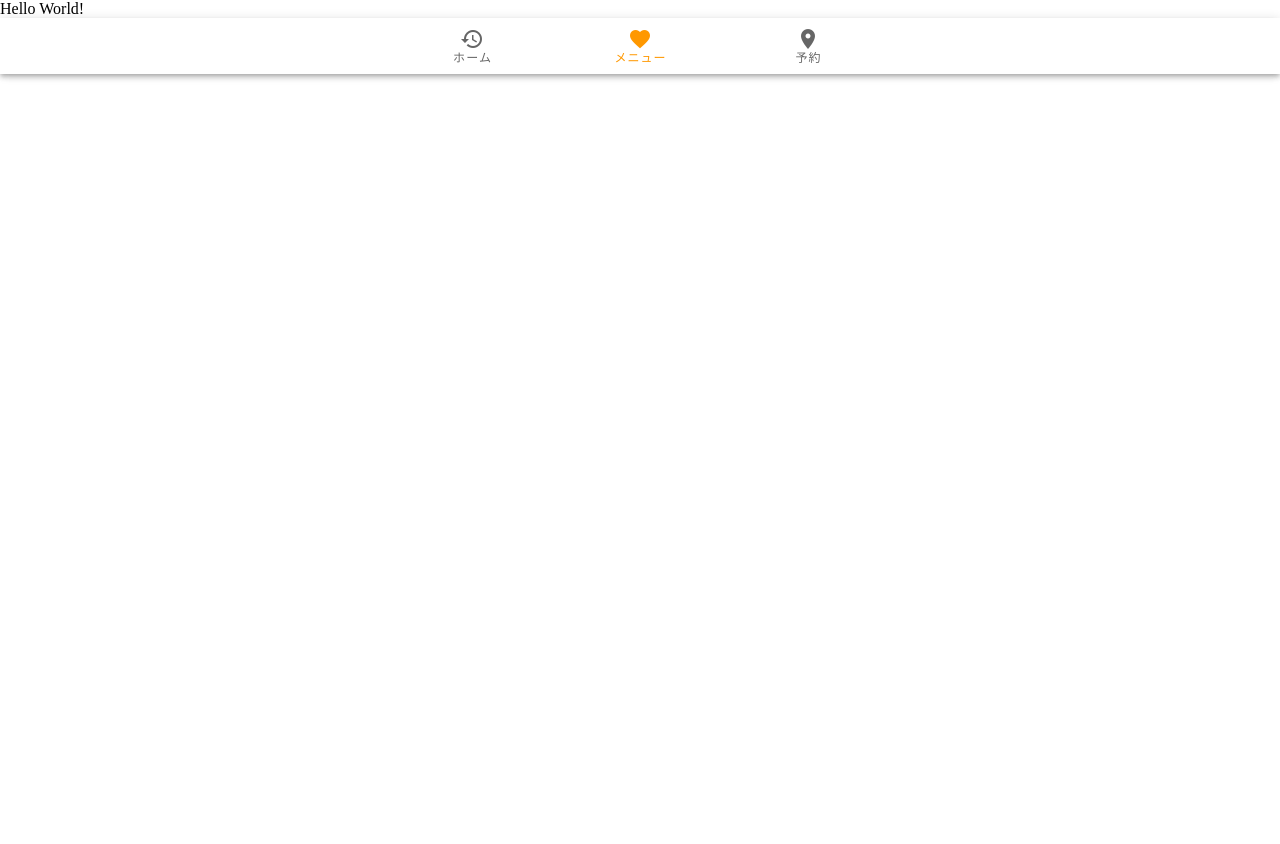
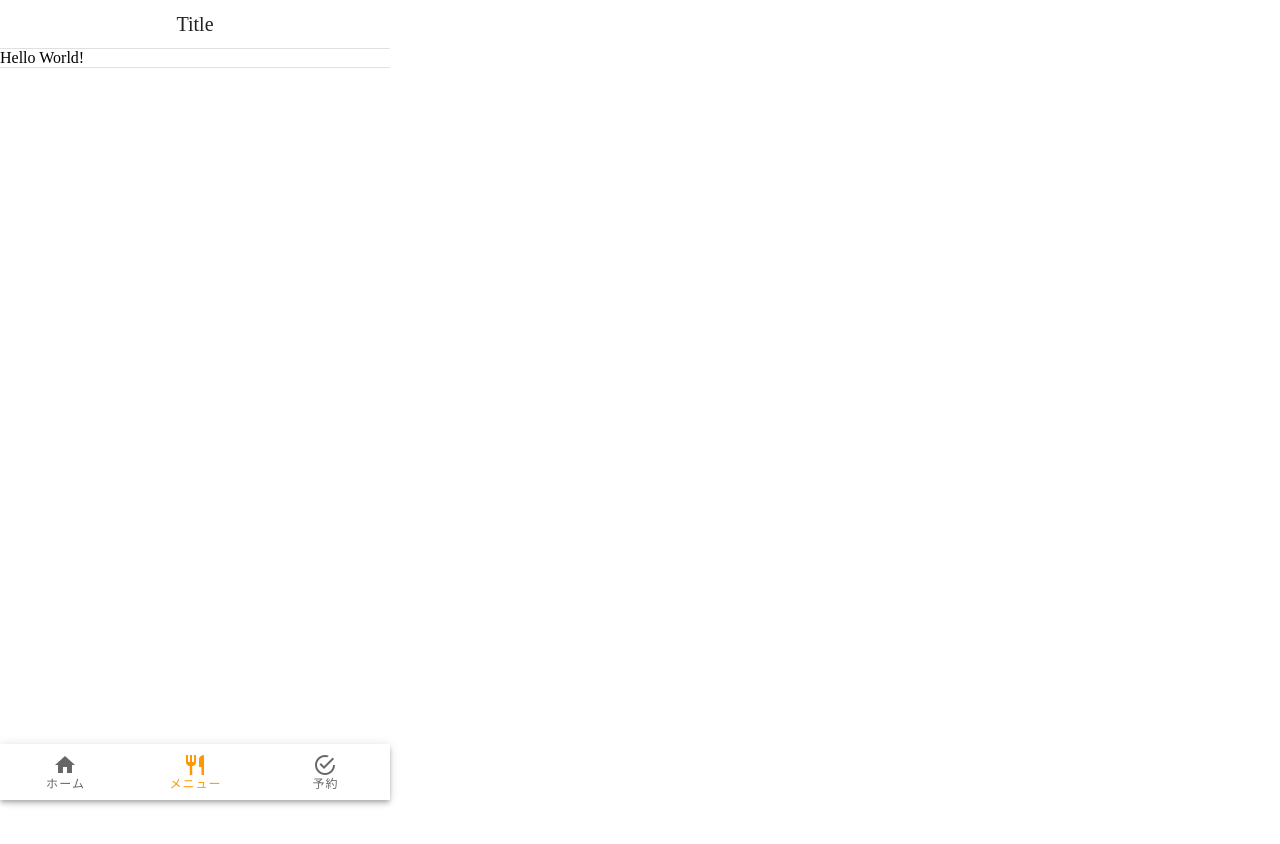
Before and after one commit to Hiroki-08/Human_Information_System_TCU, a Vue app: page / in a window 1280 px wide. Shown: the top 844 px of the page. Before the commit the page ends 818 px from the top, so only its background shows below. Built offline with nearby package versions, Linux system fonts and the light colour scheme.

Commit message:
色変わらない

```diff
--- a/src/App.vue
+++ b/src/App.vue
@@ -1,18 +1,24 @@
 <template>
+  <div style="width: 390px;">
     <div>
+      <TitleBar></TitleBar>
       <HomeView></HomeView>
       <NaviBar></NaviBar>
 
     </div>
+  </div>
 </template>
 
 <script>
+import TitleBar from "@/components/TitleBar.vue";
 import NaviBar from '@/components/NaviBar.vue';
 import HomeView from "@/views/HomeView.vue"
+
 
 export default {
   name: 'App',
   components: {
+  TitleBar,
   NaviBar,
   HomeView
 },
--- a/src/components/NaviBar.vue
+++ b/src/components/NaviBar.vue
@@ -1,26 +1,32 @@
 <template>
   <v-app>
+    <v-divider></v-divider>
     <v-bottom-navigation
+    class="navi"
       :value="value"
       color="orange"
+      min-width=256
+      max-width=390
+      fixed
       grow
+
     >
       <v-btn>
         <span>ホーム</span>
 
-        <v-icon>mdi-history</v-icon>
+        <v-icon>mdi-home</v-icon>
       </v-btn>
 
       <v-btn>
         <span>メニュー</span>
 
-        <v-icon>mdi-heart</v-icon>
+        <v-icon>mdi-silverware-fork-knife</v-icon>
       </v-btn>
 
       <v-btn>
         <span>予約</span>
 
-        <v-icon>mdi-map-marker</v-icon>
+        <v-icon>mdi-checkbox-marked-circle-outline</v-icon>
       </v-btn>
 
     </v-bottom-navigation>
@@ -37,5 +43,5 @@ export default {
 }
 </script>
 
-<!-- <style scoped>
-</style> -->
+<style scoped>
+</style>
--- /dev/null
+++ b/src/components/TitleBar.vue
@@ -0,0 +1,34 @@
+<template>
+  <v-card flat>
+    <v-toolbar
+      dense
+      flat
+      tile
+      fixed
+    >
+      <v-spacer></v-spacer>
+
+      <v-toolbar-title class="gray--text">
+        Title
+      </v-toolbar-title>
+
+      <v-spacer></v-spacer>
+
+    </v-toolbar>
+
+    <v-divider></v-divider>
+  </v-card>
+</template>
+
+<script>
+export default {
+  name: "TitleBar",
+  components: {
+
+  },
+  data: () => ({ value: 1 }),
+}
+</script>
+
+<style scoped>
+</style>
```
Lines whose indentation alone changed are shown as unchanged.
